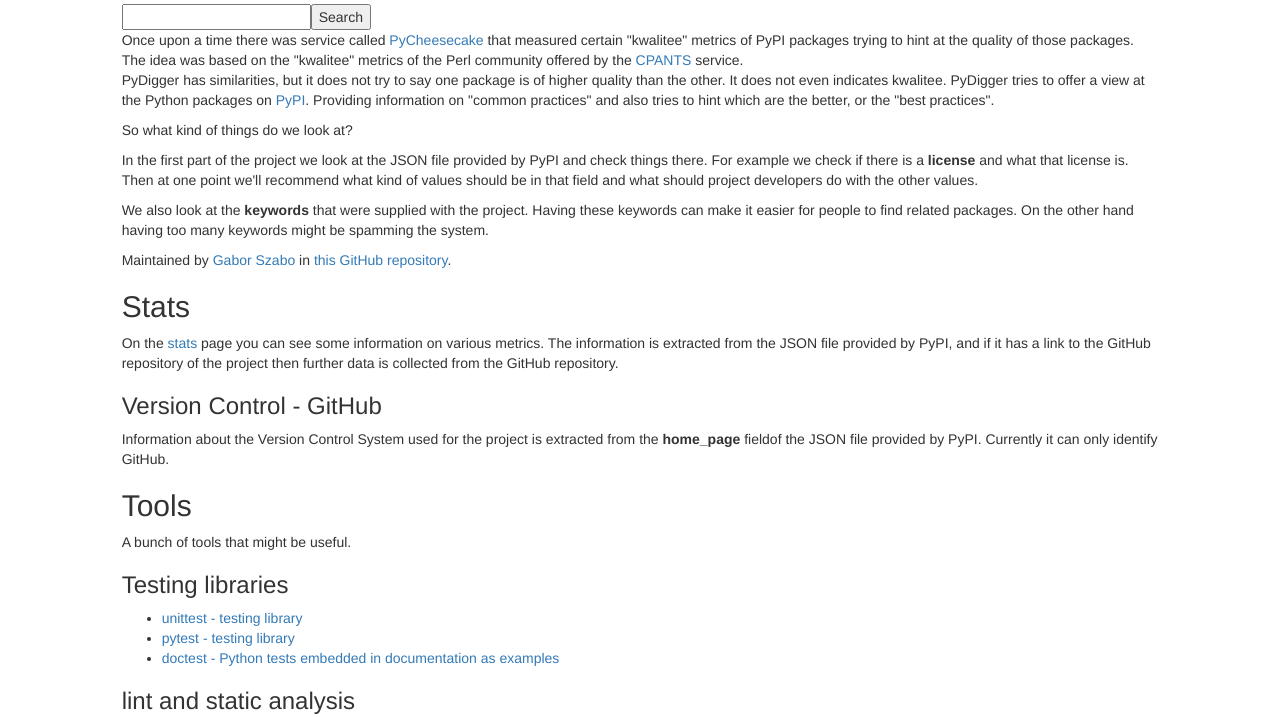
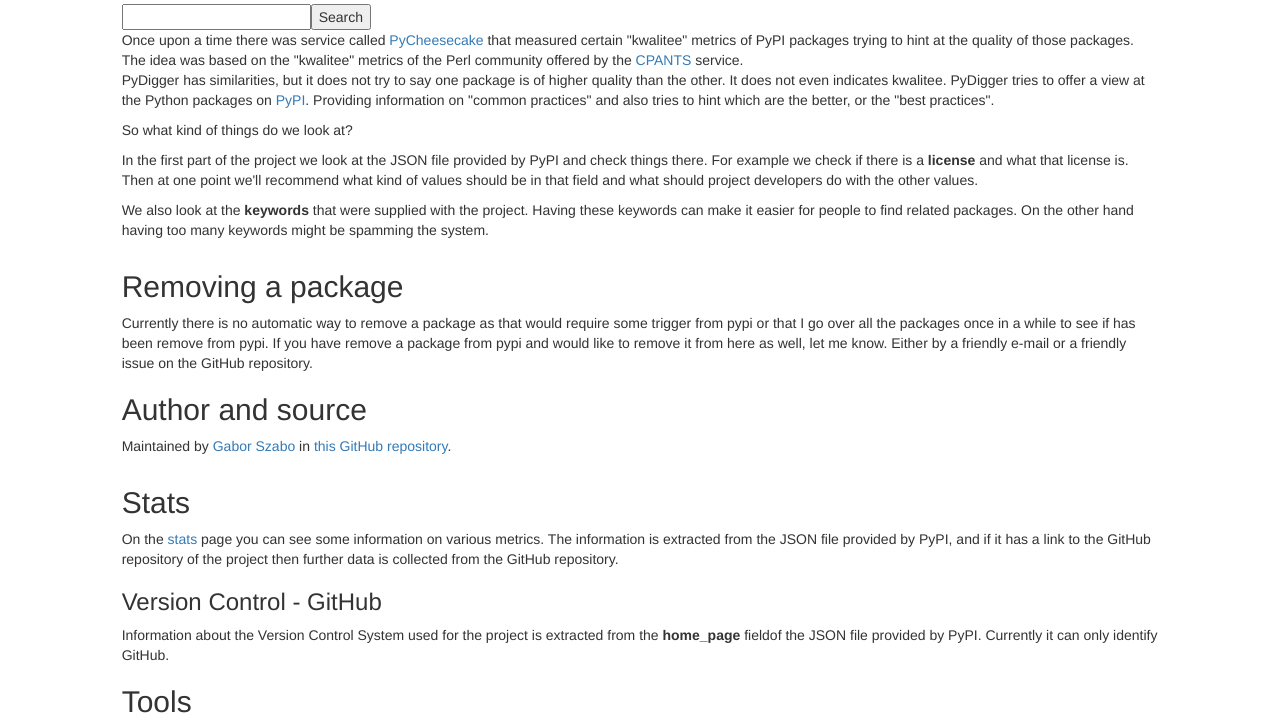
Before and after one commit to szabgab/pydigger.com, a Flask app: page /about in a window 1280 px wide. Shown: the part 138-855 px from the top of the page. Run offline with Flask 2, Linux system fonts and the light colour scheme; parts of the project's set-up code (start-up, migrations or seed data) failed here and were passed over; some libraries are stand-ins or nearby versions.

Commit message:
how to remove a package

```diff
--- a/PyDigger/templates/about.html
+++ b/PyDigger/templates/about.html
@@ -30,6 +30,10 @@
 <div class="row">
     <div class="col-md-1"></div>
     <div class="col-md-10">
+        <h2>Removing a package</h2>
+        Currently there is no automatic way to remove a package as that would require some trigger from pypi or that I go over all the packages once in a while to see if has been remove from pypi. If you have remove a package from pypi and would like to remove it from here as well, let me know. Either by a friendly e-mail or a friendly issue on the GitHub repository.
+        <h2>Author and source</h2>
+        <p>
         Maintained by <a href="http://szabgab.com/">Gabor Szabo</a> in <a href="https://github.com/szabgab/pydigger.com">this GitHub repository</a>.
     </div>
     <div class="col-md-1"></div>
```
